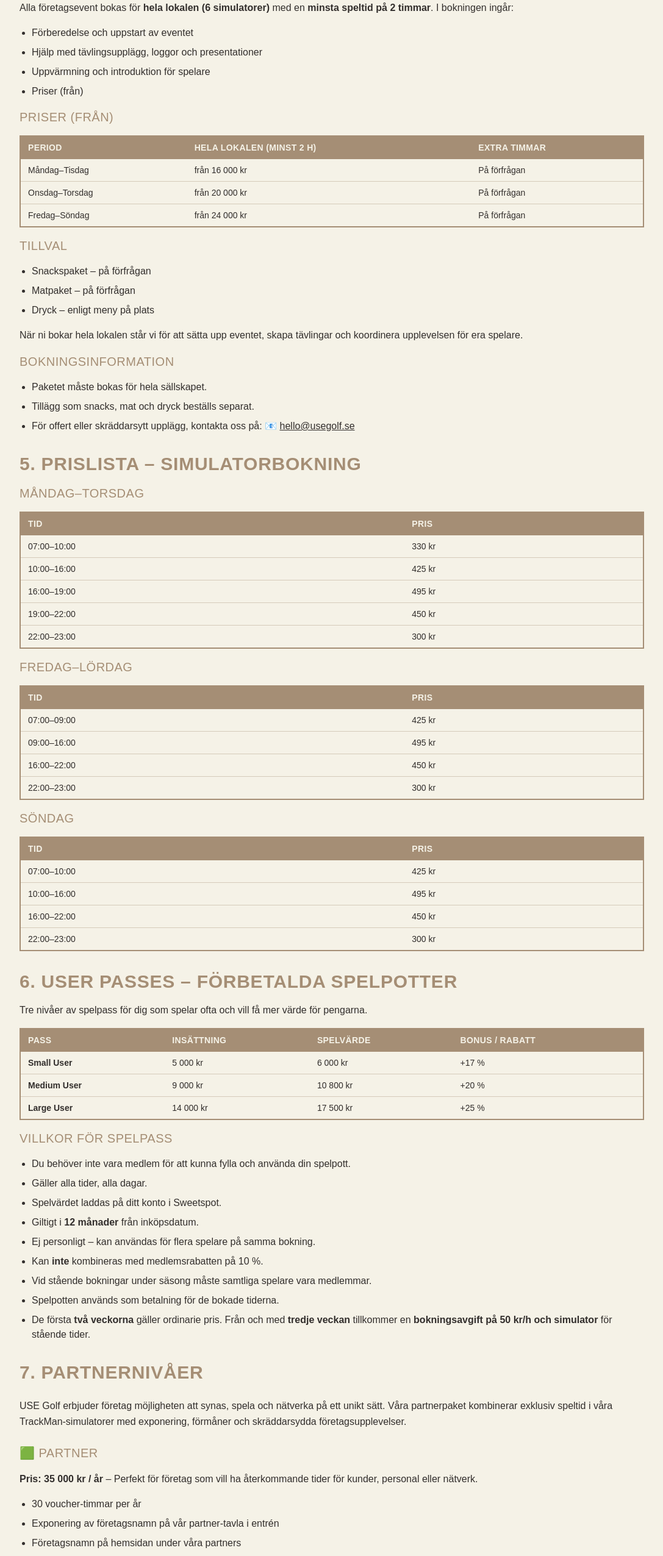
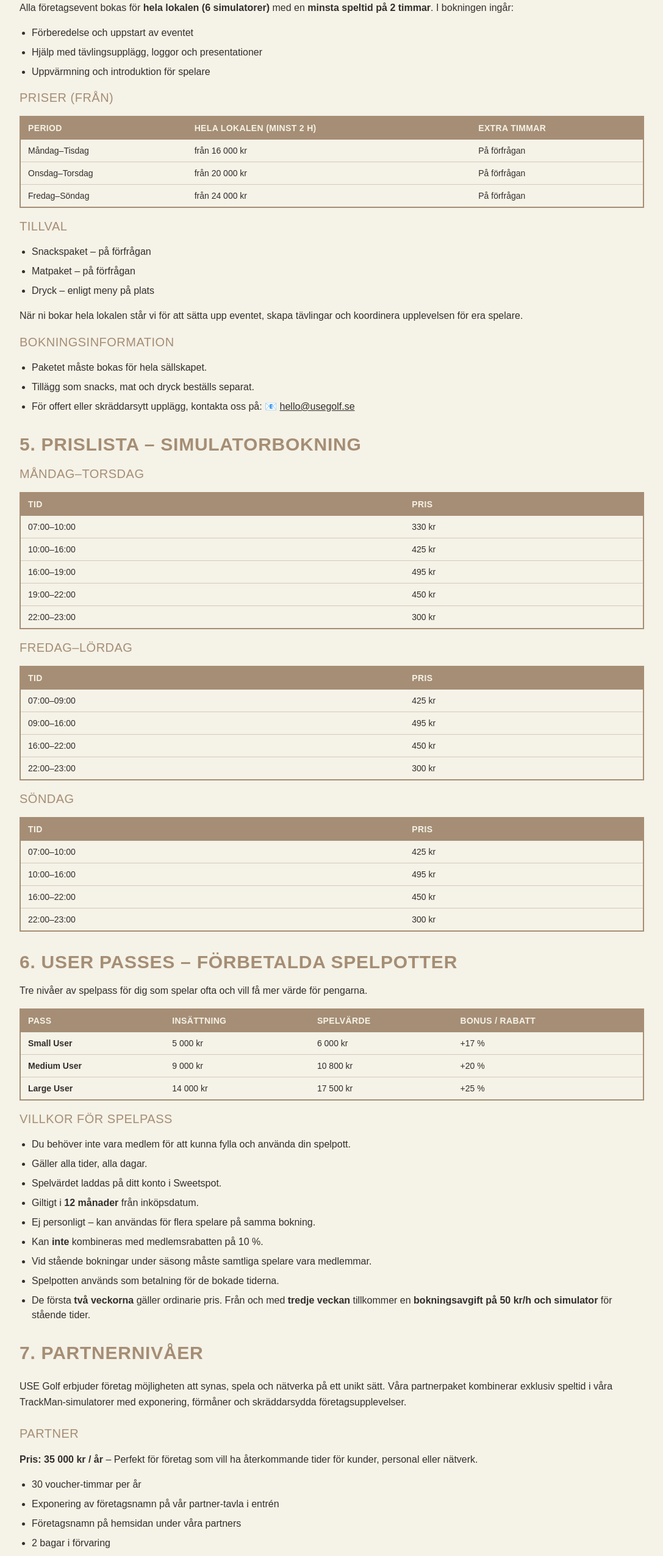
Before and after one commit to jesperlarssson/use-golf, a Next.js app: page /medlemsvillkor in a window 1280 px wide. Shown: the part 1620-4172 px from the top of the page at 61% size, without its empty margins (0-1087 px from the left). Built offline with nearby package versions, Linux system fonts and the light colour scheme.

Commit message:
Minor fix

```diff
--- a/app/medlemsvillkor/page.tsx
+++ b/app/medlemsvillkor/page.tsx
@@ -88,7 +88,6 @@ export default function MedlemsvillkorPage() {
               <li>Förberedelse och uppstart av eventet</li>
               <li>Hjälp med tävlingsupplägg, loggor och presentationer</li>
               <li>Uppvärmning och introduktion för spelare</li>
-              <li>Priser (från)</li>
             </ul>
             <Heading as={3}>Priser (från)</Heading>
             <div className="overflow-x-auto">
@@ -291,7 +290,7 @@ export default function MedlemsvillkorPage() {
             </Text>
 
             <div className="space-y-4">
-              <Heading as={3}>🟩 Partner</Heading>
+              <Heading as={3}>Partner</Heading>
               <Text><strong>Pris: 35 000 kr / år</strong> – Perfekt för företag som vill ha återkommande tider för kunder, personal eller nätverk.</Text>
               <ul className="list-disc pl-5 space-y-2">
                 <li>30 voucher-timmar per år</li>
@@ -305,7 +304,7 @@ export default function MedlemsvillkorPage() {
             </div>
 
             <div className="space-y-4">
-              <Heading as={3}>🟦 Official Partner</Heading>
+              <Heading as={3}>Official Partner</Heading>
               <Text><strong>Pris: 60 000 kr / år</strong> – För företag som vill ha en större närvaro, exponering och tillgång till fler möjligheter hos USE Golf.</Text>
               <ul className="list-disc pl-5 space-y-2">
                 <li>Företagstävling med hela lokalen i 2 timmar (6 simulatorer)
```
